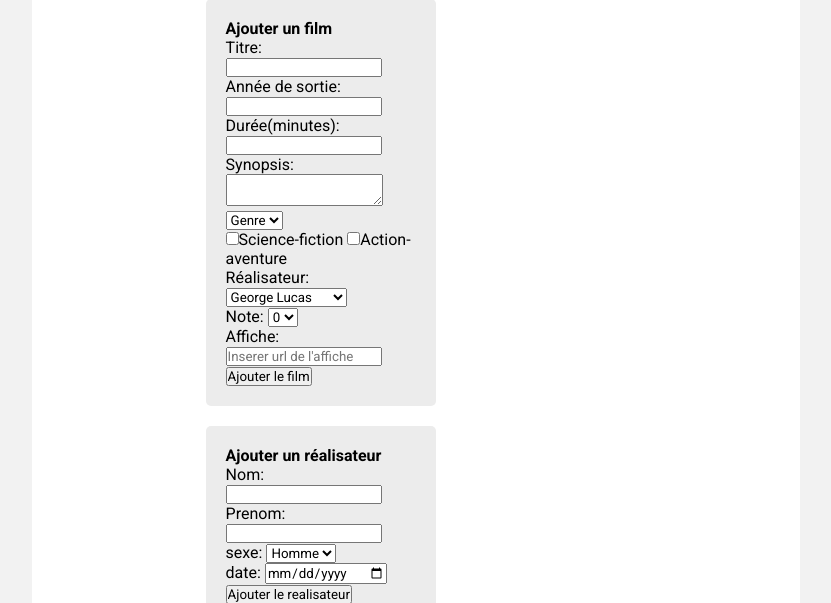
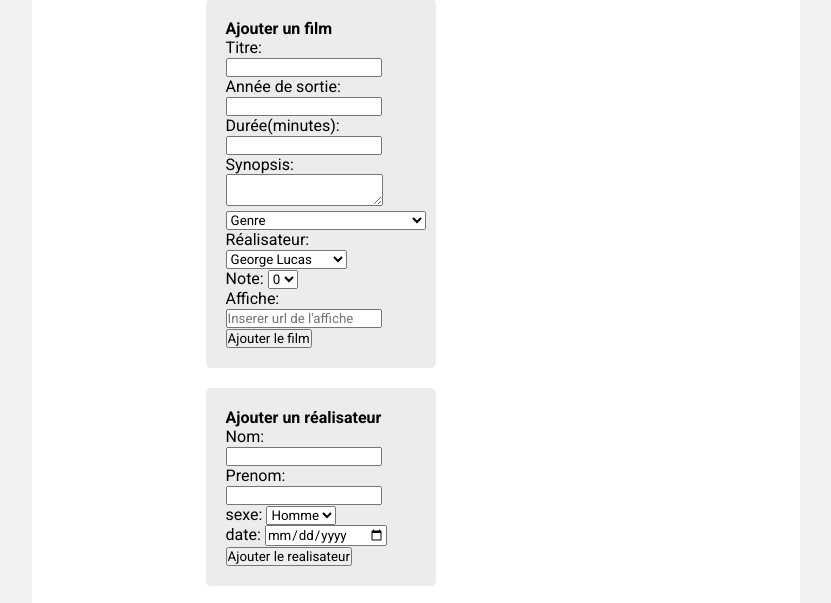
Before and after one commit to romdk/cinema, a PHP site: page /admin.php in a window 1280 px wide. Shown: the part 139-742 px from the top of the page, without its empty margins (224-1055 px from the left). Run offline with PHP 8.4, Linux system fonts and the light colour scheme.

Commit message:
css liste deroulante

```diff
--- a/public/style.css
+++ b/public/style.css
@@ -187,3 +187,28 @@ h3{
     background-color:#ececec;
     border-radius: 5px;
 }
+
+.multiselect {
+    width:200px;
+   }
+   .selectBox {
+    position:relative;
+   }
+   .selectBox select {
+    width: 100%;
+   }
+   .overSelect {
+    position: absolute;
+    left:0; right:0; top:0; bottom:0;
+   }
+   #checkboxes {
+    display: none;
+    border: 1px #dadada solid;
+   }
+   #checkboxes label {
+    display: block;
+    background-color: white;
+   }
+   #checkboxes label:hover {
+    background-color: #1e90ff;
+   }
```
